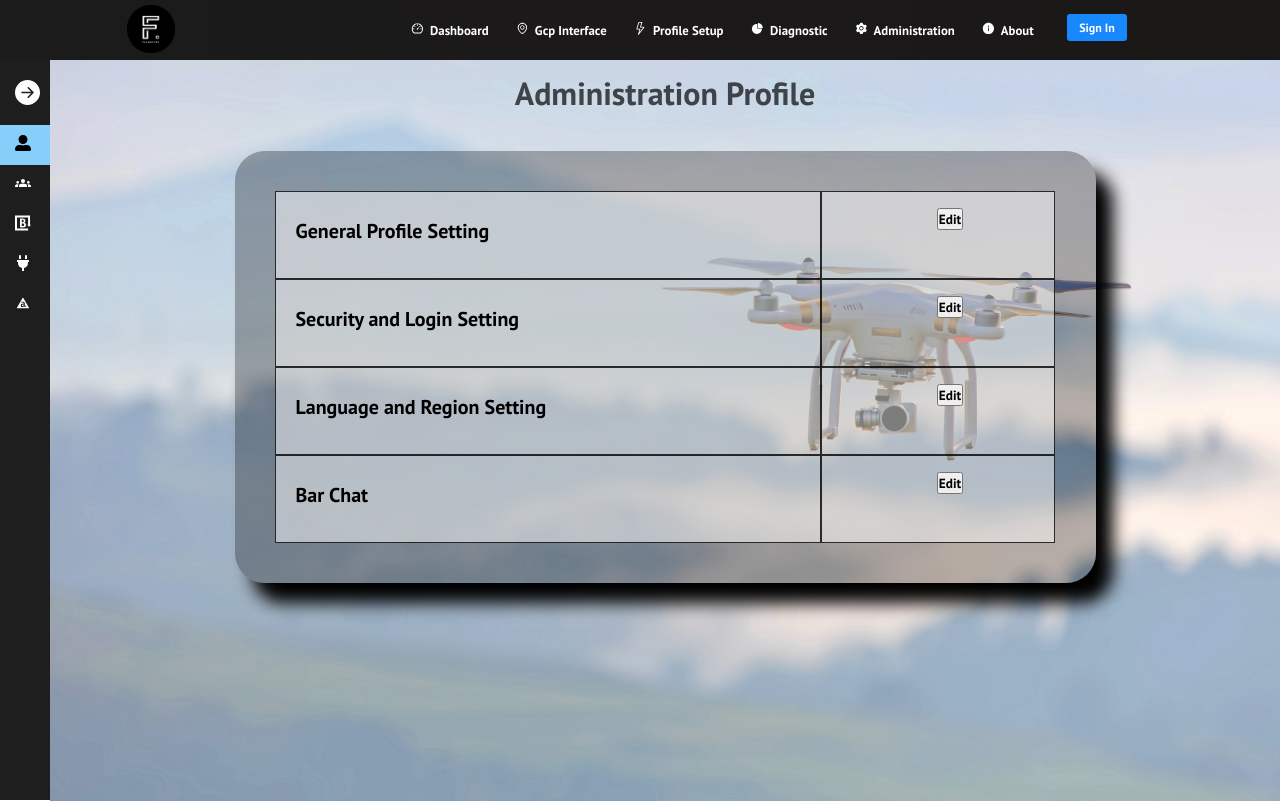
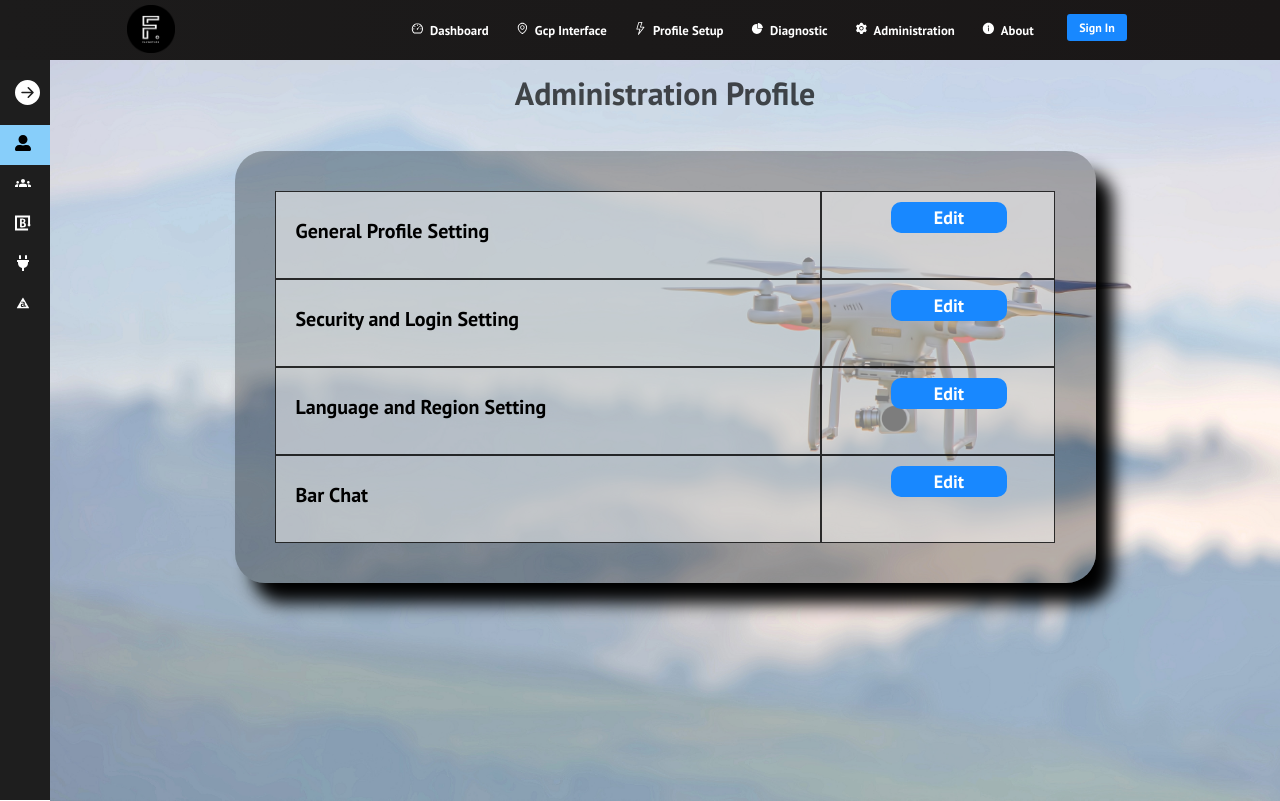
Before and after one commit to Abhishekh-Dubey/portfolio, a React (Create React App) app: page /AdministrationProfile in a window 1280 px wide. Built offline with nearby package versions, Linux system fonts and the light colour scheme; what google-maps-react would draw is missing.

Commit message:
Add files via upload

```diff
--- a/src/components/pages1/Administration-Profile.css
+++ b/src/components/pages1/Administration-Profile.css
@@ -53,3 +53,15 @@ padding: 5% 20% 5% 30%;
     width: 100%;
     border-radius: 10px;
 }
+.button1113 {
+  background-color: var(--primary);
+  color: rgb(255, 255, 255);
+  padding: 4px 5px 4px 5px;
+  margin: -5px 6px -3px -1px;
+
+  border: none;
+  cursor: pointer;
+  width: 100%;
+  border-radius: 10px;
+  font-size: 90%;
+}
--- a/src/components/pages1/Administration-Profile.js.js
+++ b/src/components/pages1/Administration-Profile.js.js
@@ -15,7 +15,7 @@ return (<div className='admin1'><h1 className='AdministrationProfile'>Administra
   <div class="grid-item1">
   <div className='btn111'>
 <Link to="/Generalprofile">
-<button   className='button' >Edit</button>
+<button   className='button1113' >Edit</button>
 </Link>
 </div>
 </div>
@@ -28,7 +28,7 @@ return (<div className='admin1'><h1 className='AdministrationProfile'>Administra
   <div class="grid-item1">
   <div className='btn111'>
   <Link to="./SecurityandLoginSetting">
-<button   className='button' >Edit</button>
+<button   className='button1113' >Edit</button>
 </Link>
 </div>
 </div>
@@ -40,7 +40,7 @@ return (<div className='admin1'><h1 className='AdministrationProfile'>Administra
   <div className='btn111'>
   <Link to="./LanguageandRegionSetting">
 
-<button   className='button' >Edit</button>
+<button   className='button1113' >Edit</button>
 </Link>
 </div>
 </div>
@@ -52,7 +52,7 @@ return (<div className='admin1'><h1 className='AdministrationProfile'>Administra
   <div class="grid-item1">
   <div className='btn111'>
   <Link to="./BarChat">
-<button   className='button' >Edit</button>
+<button   className='button1113' >Edit</button>
 </Link>
 </div>
 </div>
--- a/src/components/pages1/Brand.css
+++ b/src/components/pages1/Brand.css
@@ -118,6 +118,8 @@ margin-left: 12%;
     background-color: blue;
     border-radius: 9px;
     margin-left: 18%;
+    color: rgb(255, 255, 255);
+    border: none;
 }
 .button22 {
     width: auto;
@@ -125,6 +127,8 @@ margin-left: 12%;
     background-color: blue;
     border-radius: 9px;
     margin-left: 18%;
+    color: rgb(255, 255, 255);
+    border: none;
 }
 
 .cancelbtn1 {
@@ -132,4 +136,18 @@ margin-left: 12%;
     padding: 10px 18px;
     background-color: #f44336;
     border-radius: 9px;
+    color: rgb(255, 255, 255);
+    border: none;
 }
+/* button {
+    background-color: var(--primary);
+    color: rgb(255, 255, 255);
+    padding: 4px 5px 4px 5px;
+    margin: -5px 6px -3px -1px;
+
+    border: none;
+    cursor: pointer;
+    width: 100%;
+    border-radius: 10px;
+    font-size: 90%;
+} */
--- a/src/components/pages1/Group.css
+++ b/src/components/pages1/Group.css
@@ -36,6 +36,18 @@ form.example input[type=text] {
 
 
   }
+  .button1112 {
+    background-color: var(--primary);
+    color: rgb(255, 255, 255);
+    padding: 4px 5px 4px 5px;
+    margin: -5px 6px -3px -1px;
+
+    border: none;
+    cursor: pointer;
+    width: 100%;
+    border-radius: 10px;
+    font-size: 90%;
+}
 
   form.example button {
     float: left;
@@ -77,7 +89,7 @@ form.example input[type=text] {
 
 
    border-radius: 10px;
-
+    border: none;
     padding: 10px;
     background: #2196F3;
     color: white;
--- a/src/components/pages1/Group.js
+++ b/src/components/pages1/Group.js
@@ -9,7 +9,7 @@ const Group = () => {
 
          <form class="example" action="/action_page.php"  >
          <input  type="text" placeholder="Search.." name="search2" required/>
-         <button  type="submit"><i class="fa fa-search"></i></button>
+         <button className='button1112 ' type="submit"><i class="fa fa-search"></i></button>
         </form>
         </div>
         <div className='ActionContainer'>
```
